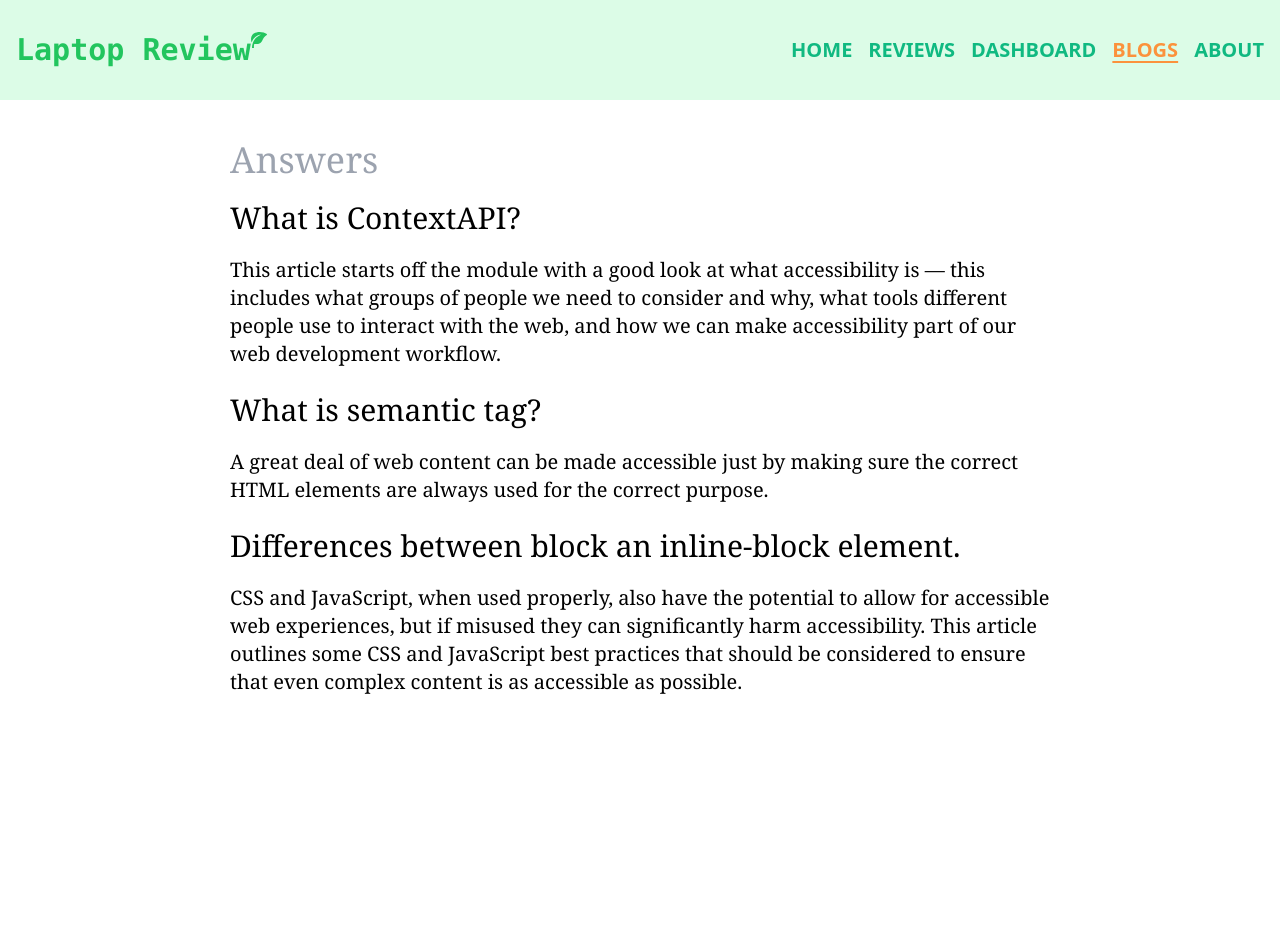
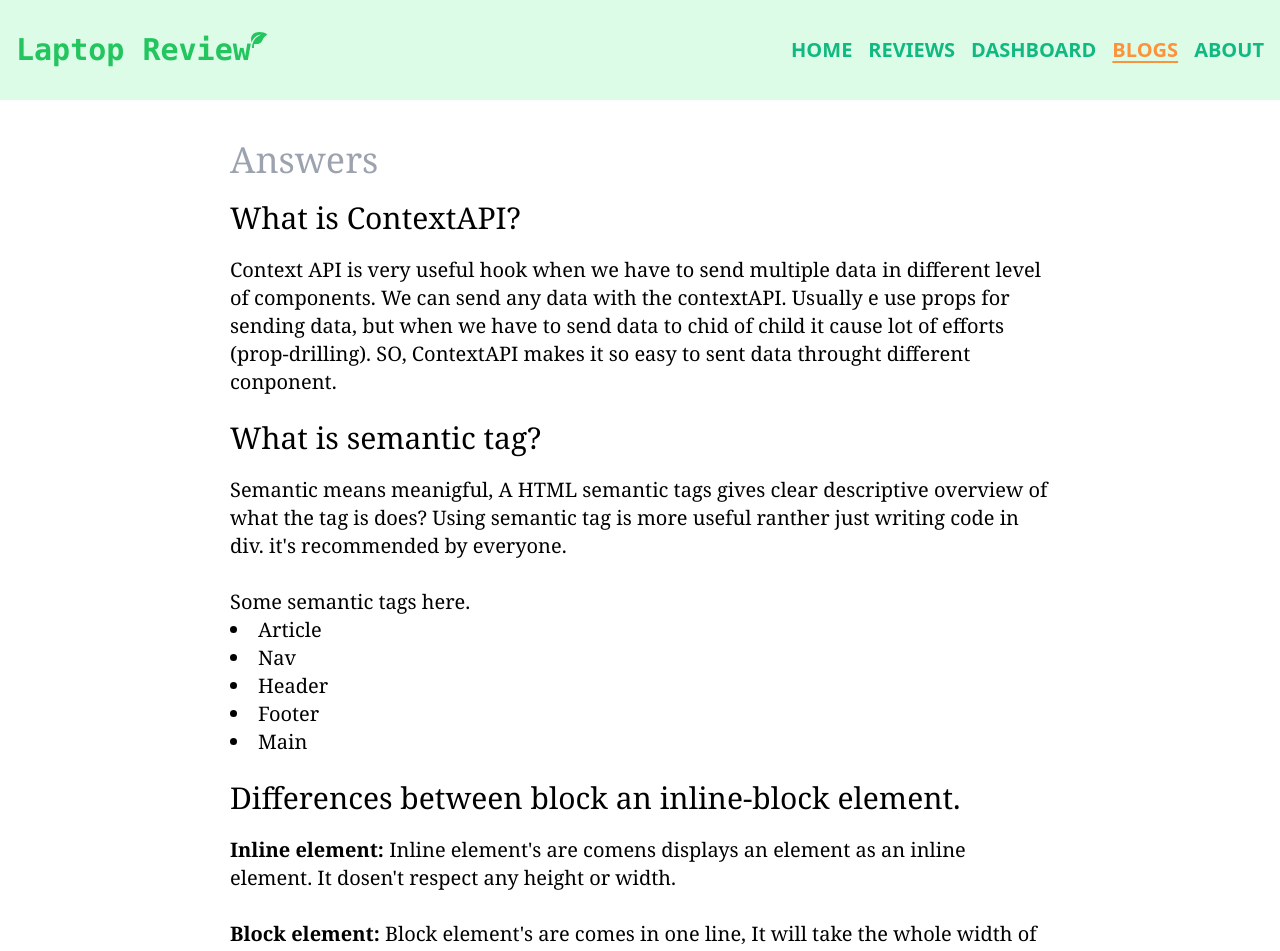
Before and after one commit to MohammadIqbalHossain/macbook-analysis-website, a React (Create React App) app: page /blogs in a window 1280 px wide. Shown: the top 951 px of the page. Before the commit the page ends 800 px from the top, so only its background shows below. Built offline with nearby package versions, Linux system fonts and the light colour scheme.

Commit message:
Blogs section and anwsers given

```diff
--- a/src/components/Blogs/Blogs.js
+++ b/src/components/Blogs/Blogs.js
@@ -7,18 +7,33 @@ const Blogs = () => {
                 <h1 className="text-4xl text-gray-400 mb-5">Answers</h1>
                 <h2 className="text-3xl mb-5">What is ContextAPI?</h2>
                 <p className="text-xl font-serif mb-6">
-                    This article starts off the module with a good look at what accessibility is — this includes what groups of people we need to consider and why, what tools different people use to interact with the web, and how we can make accessibility part of our web development workflow.
+                    Context API is very useful hook when we have to send multiple data in different level of components. We can send any data with the contextAPI. Usually e use props for sending data,
+                    but when we have to send data to chid of child it cause lot of efforts (prop-drilling). SO, ContextAPI makes it so easy to sent data throught different conponent.
                 </p>
 
                 <h2 className="text-3xl mb-5">What is semantic tag?</h2>
                 <p className="text-xl font-serif mb-6">
-                    A great deal of web content can be made accessible just by making sure the correct HTML elements are always used for the correct purpose.
+                   Semantic means meanigful, A HTML semantic tags gives clear descriptive overview of what the tag is does? Using semantic tag is more useful ranther just writing code in div. it's recommended by everyone.
+                   <br />
+                   <br />
+                   Some semantic tags here.
+                   <li>Article</li>
+                   <li>Nav</li>
+                   <li>Header</li>
+                   <li>Footer</li>
+                   <li>Main</li>
                 </p>
 
                 <h2 className="text-3xl mb-5">Differences between block an inline-block element.</h2>
                 <p className="text-xl font-serif mb-6">
-                    CSS and JavaScript, when used properly, also have the potential to allow for accessible web experiences, but if misused they can significantly harm accessibility. This article outlines some CSS and JavaScript best practices that should be considered to ensure that even complex content is as accessible as possible.
-                </p>
+                 <strong>Inline element: </strong> Inline element's are comens  displays an element as an inline element. It dosen't respect any height or width.
+                 <br />
+                 <br />
+                 <strong>Block element: </strong> Block element's are comes in one line, It will take the whole width of the screen, We can give any height and width to  a block level element.
+                 <br />
+                 <br />
+                 <strong>Inline-block: </strong> It's kinda like inline element, but it takes height and width.
+                 </p>
             </div>
         </div>
     );
```
